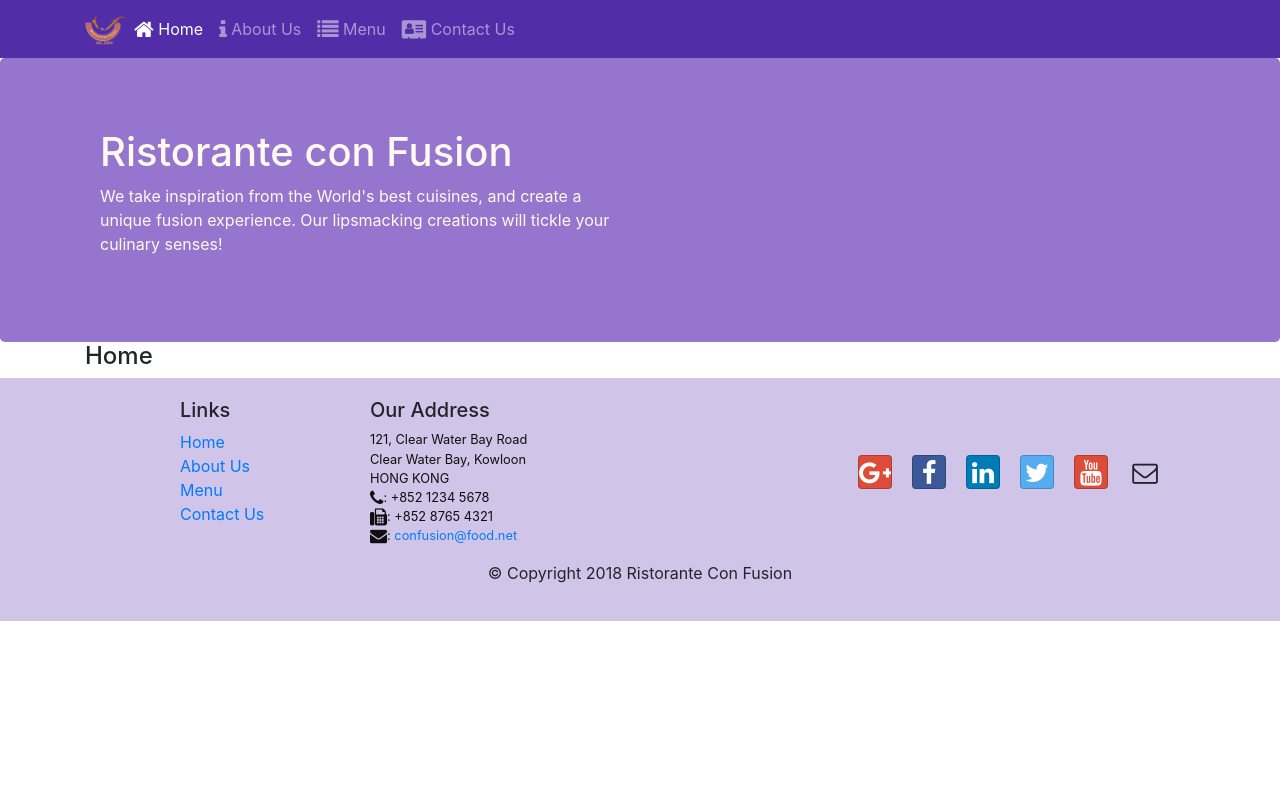
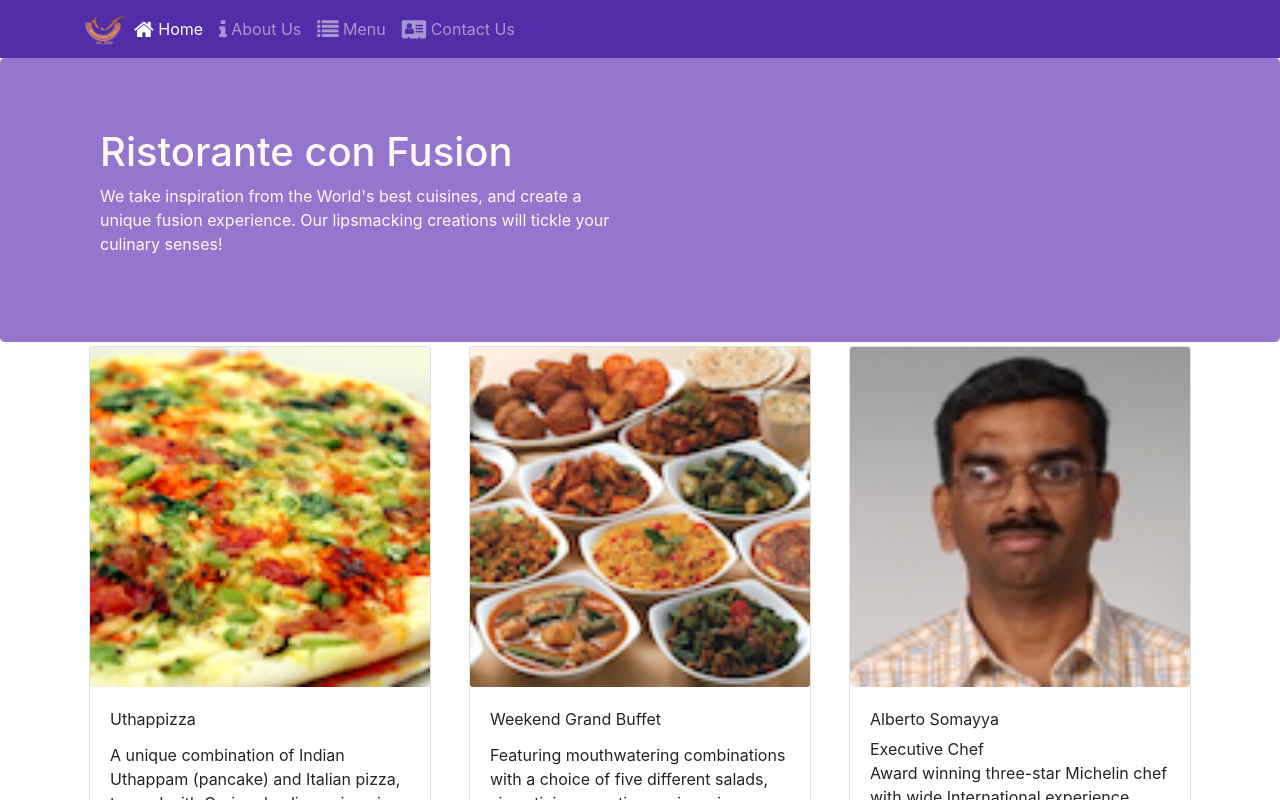
Before and after one commit to neel-thakker/confusion, a React (Create React App) app: page /home in a window 1280 px wide. Shown: the top 800 px of the page. Built offline with nearby package versions, Linux system fonts and the light colour scheme.

Commit message:
Single Page Applications Part 1

```diff
--- a/src/components/HomeComponent.js
+++ b/src/components/HomeComponent.js
@@ -1,10 +1,37 @@
 import React from 'react';
+import { Card, CardImg, CardText, CardBody,
+    CardTitle, CardSubtitle} from 'reactstrap';
+
+function RenderCard({item}) {
+
+    return(
+        <Card>
+            <CardImg src={item.image} alt={item.name} />
+            <CardBody>
+            <CardTitle>{item.name}</CardTitle>
+            {item.designation ? <CardSubtitle>{item.designation}</CardSubtitle> : null }
+            <CardText>{item.description}</CardText>
+            </CardBody>
+        </Card>
+    );
+
+}
 
 function Home(props) {
     return(
-      <div className="container">
-        <h4>Home</h4>
-      </div>
+        <div className="container">
+            <div className="row align-items-start">
+                <div className="col-12 col-md m-1">
+                    <RenderCard item={props.dish} />
+                </div>
+                <div className="col-12 col-md m-1">
+                    <RenderCard item={props.promotion} />
+                </div>
+                <div className="col-12 col-md m-1">
+                    <RenderCard item={props.leader} />
+                </div>
+            </div>
+        </div>
     );
 }
 
--- a/src/components/MainComponent.js
+++ b/src/components/MainComponent.js
@@ -32,7 +32,9 @@ class Main extends Component {
 
     const HomePage = () => {
       return(
-          <Home
+          <Home dish={this.state.dishes.filter((dish) => dish.featured)[0]}
+                leader={this.state.leaders.filter((dish) => dish.featured)[0]}
+                promotion={this.state.promotions.filter((dish) => dish.featured)[0]}
           />
       );
     }
```
